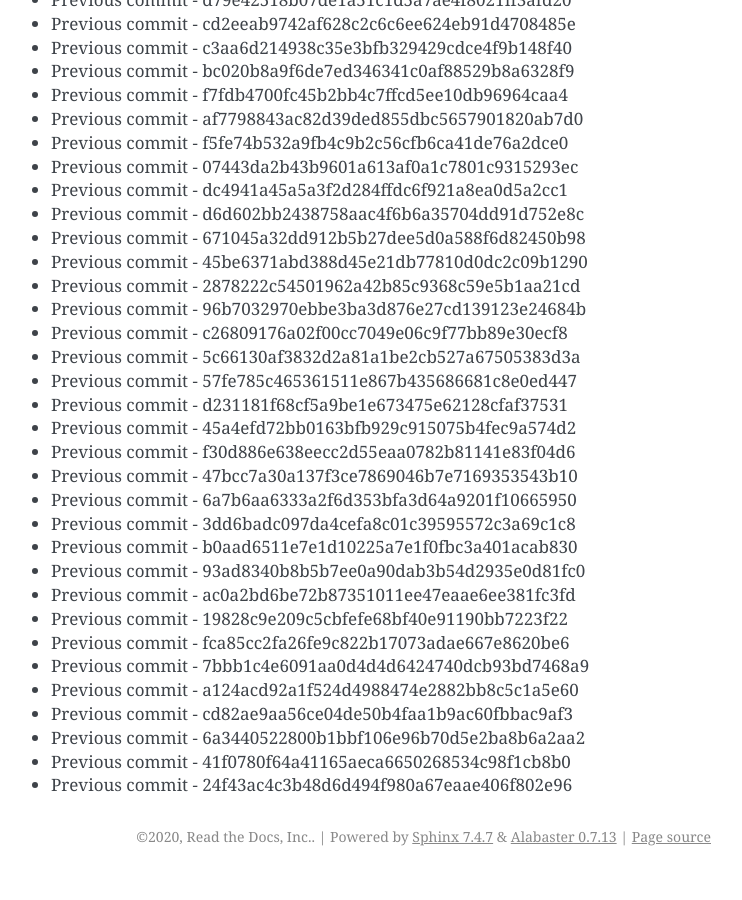
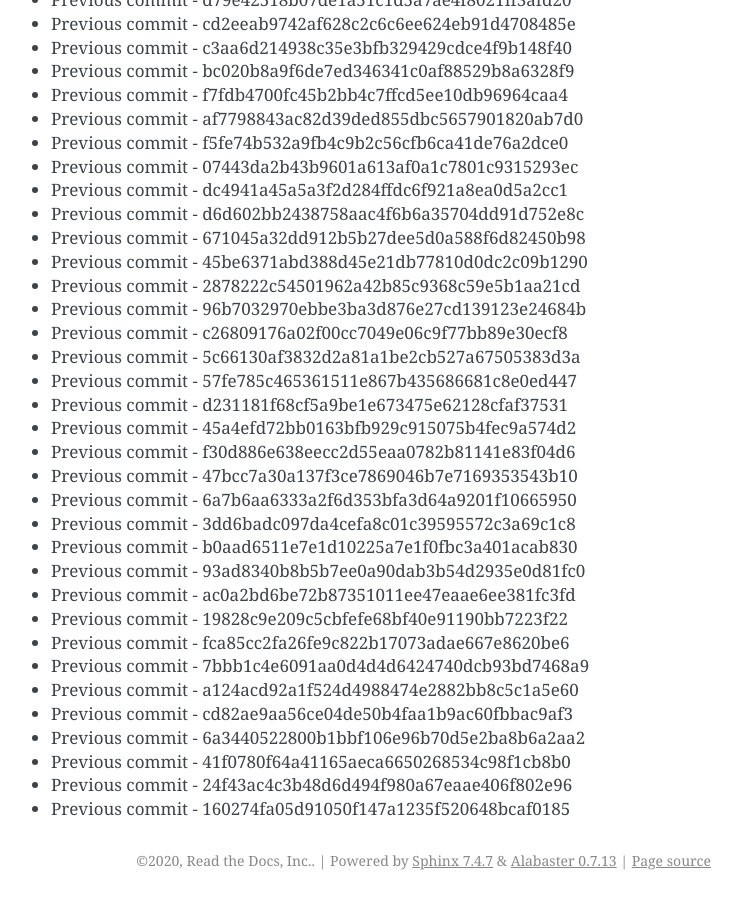
Before and after one commit to readthedocs/rtd-git-stresstest, a Sphinx documentation site: the page built from docs/updates.rst, in a window 1280 px wide and 900 px high, scrolled down 75568 px. Shown: the whole window, without its empty margins (399-1141 px from the left). Built offline with Sphinx 7.4.7, drawn with Linux system fonts in a browser that asks for light colours; before the commit the page ends 76444 px from its top, so only the background shows below that.

Commit message:
Generating commit from previous: 160274fa05d91050f147a1235f520648bcaf0185

```diff
--- a/docs/updates.rst
+++ b/docs/updates.rst
@@ -3207,3 +3207,4 @@ It can be tested for any performance characteristics.
 * Previous commit - 6a3440522800b1bbf106e96b70d5e2ba8b6a2aa2
 * Previous commit - 41f0780f64a41165aeca6650268534c98f1cb8b0
 * Previous commit - 24f43ac4c3b48d6d494f980a67eaae406f802e96
+* Previous commit - 160274fa05d91050f147a1235f520648bcaf0185
```
